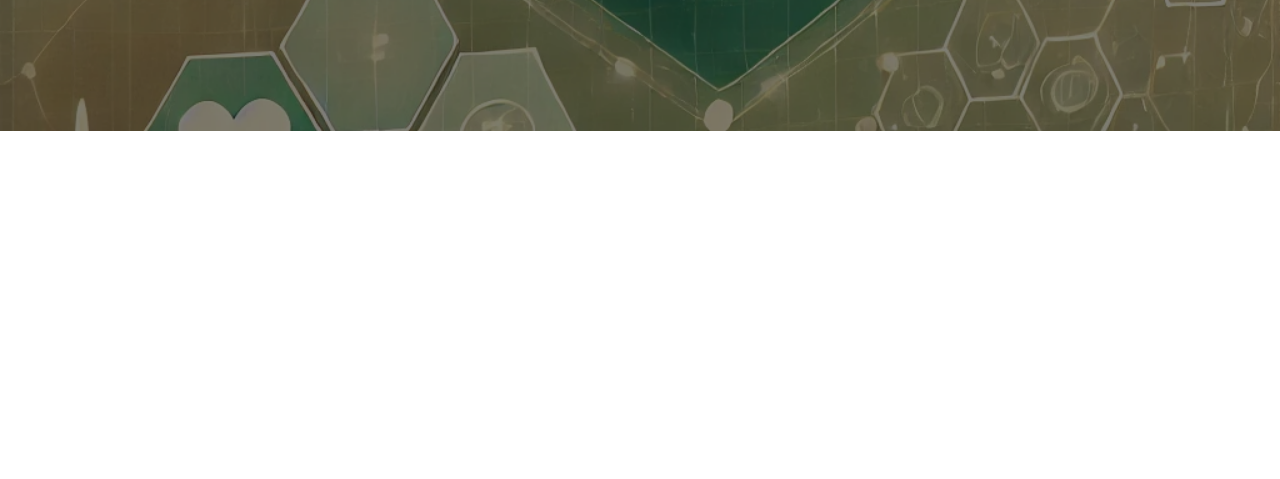
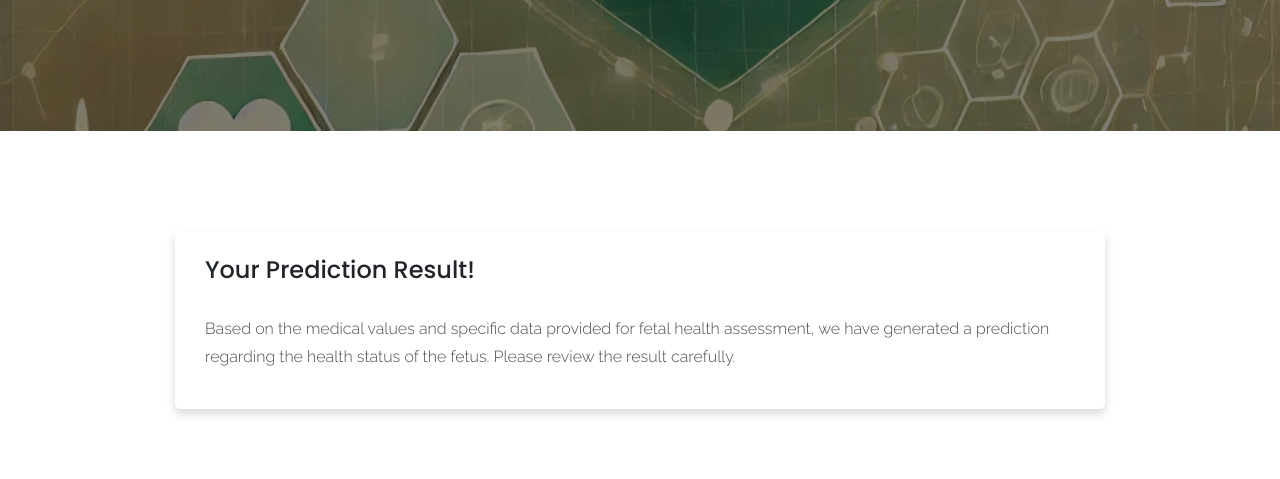
Before and after one commit to Constantin-Stamate/Pregnancy_Health_Assistant, a Python web app: template templates/result.html in a window 1280 px wide. Shown: the part 369-848 px from the top of the page. Before the commit the page ends 500 px from the top, so only its background shows below. Run offline with Jinja, Linux system fonts and the light colour scheme; the template is opened without the code that fills it, so the values that code supplies are empty.

Commit message:
add introductory information about the prediction result

```diff
--- a/templates/result.html
+++ b/templates/result.html
@@ -78,6 +78,17 @@
     <h3>See prediction result</h3>
 </div>
 
+<!--Information about prediction results-->
+<section class="sample-text-area">
+    <div class="container box_1170">
+        <h3 class="text-heading">Your Prediction Result!</h3>
+        <p class="sample-text">
+            Based on the medical values and specific data provided for fetal health assessment, we
+            have generated a prediction regarding the health status of the fetus.
+            Please review the result carefully.
+        </p>
+    </div>
+</section>
 
 </body>
 
```
